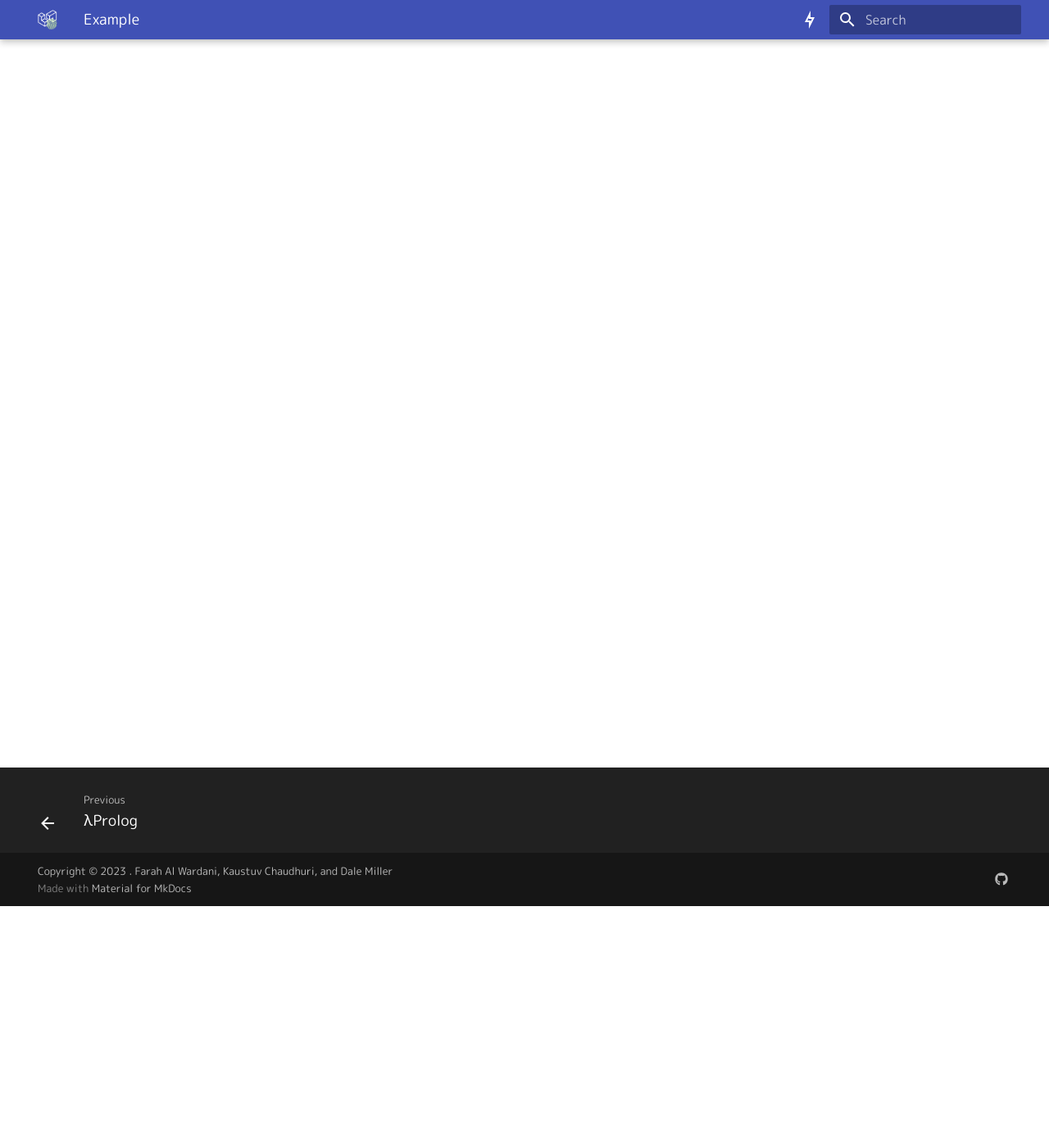
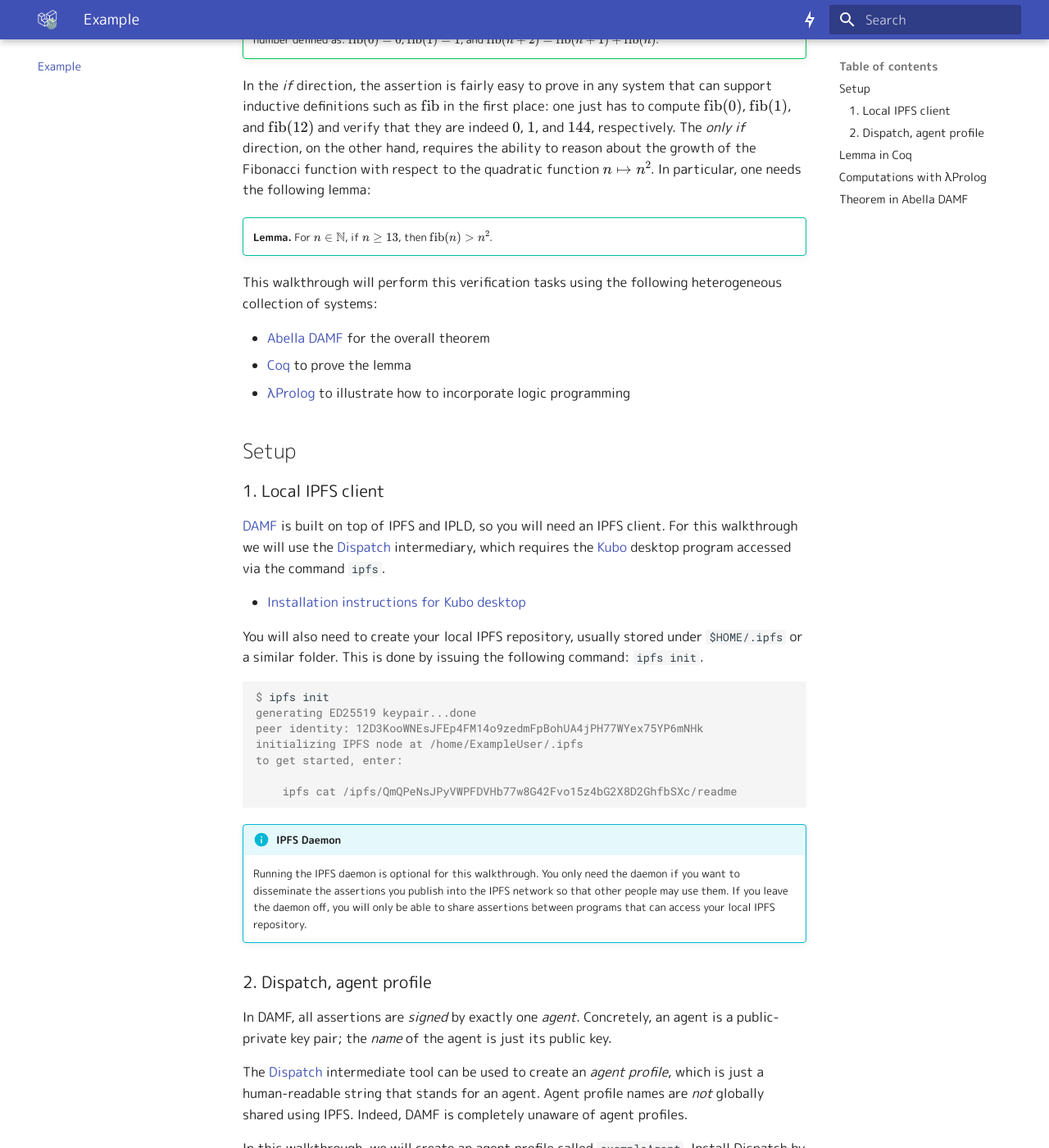
Before and after one commit to distributed-assertions/distributed-assertions.github.io, an MkDocs documentation site: the page built from docs/example-walkthrough.md, in a window 1280 px wide and 1400 px high, scrolled down 295 px. Shown: the whole window at 82% size. Built offline with MkDocs 1.6.1 and Material for MkDocs 9.7.7, drawn with Linux system fonts in a browser that asks for light colours; some of the changed text lies outside the part shown.

Commit message:
starting to write the walkthrough now

````diff
--- a/docs/assets/js/github-load-listing.js
+++ b/docs/assets/js/github-load-listing.js
@@ -1,3 +1,4 @@
+"use strict";
 import { Octokit } from "https://cdn.skypack.dev/octokit";
 import * as fflate from "https://cdn.skypack.dev/fflate";
 import fileSaver from "https://cdn.skypack.dev/file-saver";
--- /dev/null
+++ b/docs/assets/js/mathjax.js
@@ -0,0 +1,19 @@
+window.MathJax = {
+  tex: {
+    inlineMath: [["\\(", "\\)"]],
+    displayMath: [["\\[", "\\]"]],
+    processEscapes: true,
+    processEnvironments: true,
+    macros: {
+      "kop": ["\\mathop{\\mathrm{#1}}", 1],
+    }
+  },
+  options: {
+    ignoreHtmlClass: ".*|",
+    processHtmlClass: "arithmatex"
+  }
+};
+
+document$.subscribe(() => {
+  MathJax.typesetPromise()
+})
--- a/docs/example-walkthrough.md
+++ b/docs/example-walkthrough.md
@@ -1,3 +1,105 @@
+---
+title: Example
+---
 # Example Walkthrough
 
-TODO: full walkthrough here
+This walkthrough shows how to use a combination of DAMF-aware edge systems to
+verify and subsequently publish the following assertion:
+
+!!! success ""
+
+    **Theorem.** For $n \in \mathbb{N}$, $\kop{fib}(n) = n^2$ if and only if $n \in
+    \{0, 1, 12\}$, where $\kop{fib}(n)$ stands for the $n$th Fibonacci
+    number defined as:
+    $\kop{fib}(0) \triangleq 0$,
+    $\kop{fib}(1) \triangleq 1$, and
+    $\kop{fib}(n + 2) \triangleq \kop{fib}(n + 1) + \kop{fib}(n)$.
+
+In the _if_ direction, the assertion is fairly easy to prove in any system that
+can support inductive definitions such as $\kop{fib}$ in the first place: one
+just has to compute $\kop{fib}(0)$, $\kop{fib}(1)$, and $\kop{fib}(12)$ and
+verify that they are indeed $0$, $1$, and $144$, respectively. The _only if_
+direction, on the other hand, requires the ability to reason about the growth of
+the Fibonacci function with respect to the quadratic function $n \mapsto n^2$.
+In particular, one needs the following lemma:
+
+!!! tip ""
+
+    **Lemma.** For $n \in \mathbb{N}$, if $n \ge 13$, then $\kop{fib}(n) > n^2$.
+
+This walkthrough will perform this verification tasks using the following
+heterogeneous collection of systems:
+
+* [Abella DAMF](/abella/) for the overall theorem
+* [Coq](https://coq.inria.fr) to prove the lemma
+* [λProlog](/lprolog/) to illustrate how to incorporate logic programming
+
+## Setup
+
+### 1. Local IPFS client
+
+[DAMF](/) is built on top of IPFS and IPLD, so you will need an IPFS client. For
+this walkthrough we will use the [Dispatch](/dispatch/) intermediary, which
+requires the [Kubo](https://github.com/ipfs/kubo) desktop program accessed via
+the command `ipfs`.
+
+* [Installation instructions for Kubo desktop](https://docs.ipfs.tech/install/ipfs-desktop)
+
+You will also need to create your local IPFS repository, usually stored under
+`$HOME/.ipfs` or a similar folder. This is done by issuing the following
+command: `ipfs init`.
+
+```console
+$ ipfs init
+generating ED25519 keypair...done
+peer identity: 12D3KooWNEsJFEp4FM14o9zedmFpBohUA4jPH77WYex75YP6mNHk
+initializing IPFS node at /home/ExampleUser/.ipfs
+to get started, enter:
+
+	ipfs cat /ipfs/QmQPeNsJPyVWPFDVHb77w8G42Fvo15z4bG2X8D2GhfbSXc/readme
+
+```
+
+!!! info "IPFS Daemon"
+
+    Running the IPFS daemon is optional for this walkthrough.
+    You only need the daemon if you want to disseminate the assertions you
+    publish into the IPFS network so that other people may use them.
+    If you leave the daemon off, you will only be able to share assertions
+    between programs that can access your local IPFS repository.
+
+### 2. Dispatch, agent profile
+
+In DAMF, all assertions are _signed_ by exactly one _agent_. Concretely, an
+agent is a public-private key pair; the _name_ of the agent is just its
+public key.
+
+The [Dispatch](/dispatch/) intermediate tool can be used to create an _agent
+profile_, which is just a human-readable string that stands for an agent.  Agent
+profile names are _not_ globally shared using IPFS. Indeed, DAMF is completely
+unaware of agent profiles.
+
+In this walkthrough, we will create an agent profile called
+`exampleAgent`. Install Dispatch by [following the
+instructions](/dispatch/#obtaining-and-building). In the rest of this tutorial,
+we will use the command `dispatch` to stand for whichever Dispatch executable is
+relevant to your system. Next, run `dispatch create-agent`.
+
+```console
+$ dispatch create-agent exampleAgent
+Agent profile exampleAgent created successfully!
+
+$ dispatch list-config | grep exampleAgent       # just to verify
+  exampleAgent: {
+    name: 'exampleAgent',
+```
+
+## Lemma in Coq
+
+TODO
+
+## Computations with λProlog
+
+TODO
+
+## Theorem in Abella DAMF
--- a/mkdocs.yml
+++ b/mkdocs.yml
@@ -8,7 +8,7 @@ nav:
     - 'Edge Systems':
         - 'Abella DAMF': 'abella.md'
         - 'λProlog': 'lprolog.md'
-    - 'Example': 'example-walkthrough.md'
+    - example-walkthrough.md
 theme:
   name: material
   palette:
@@ -36,6 +36,10 @@ theme:
 extra_css:
   - assets/css/extra.css
   - assets/css/collapsible.css
+extra_javascript:
+  - assets/js/mathjax.js
+  - https://polyfill.io/v3/polyfill.min.js?features=es6
+  - https://cdn.jsdelivr.net/npm/mathjax@3/es5/tex-mml-chtml.js
 extra:
   generator: true
   social:
@@ -44,9 +48,12 @@ extra:
       name: DAMF on github
 markdown_extensions:
   - attr_list
+  - admonition
   - md_in_html
   - pymdownx.superfences
   - smarty
+  - pymdownx.arithmatex:
+      generic: true
   - pymdownx.emoji:
       emoji_index: !!python/name:materialx.emoji.twemoji
       emoji_generator: !!python/name:materialx.emoji.to_svg
````
